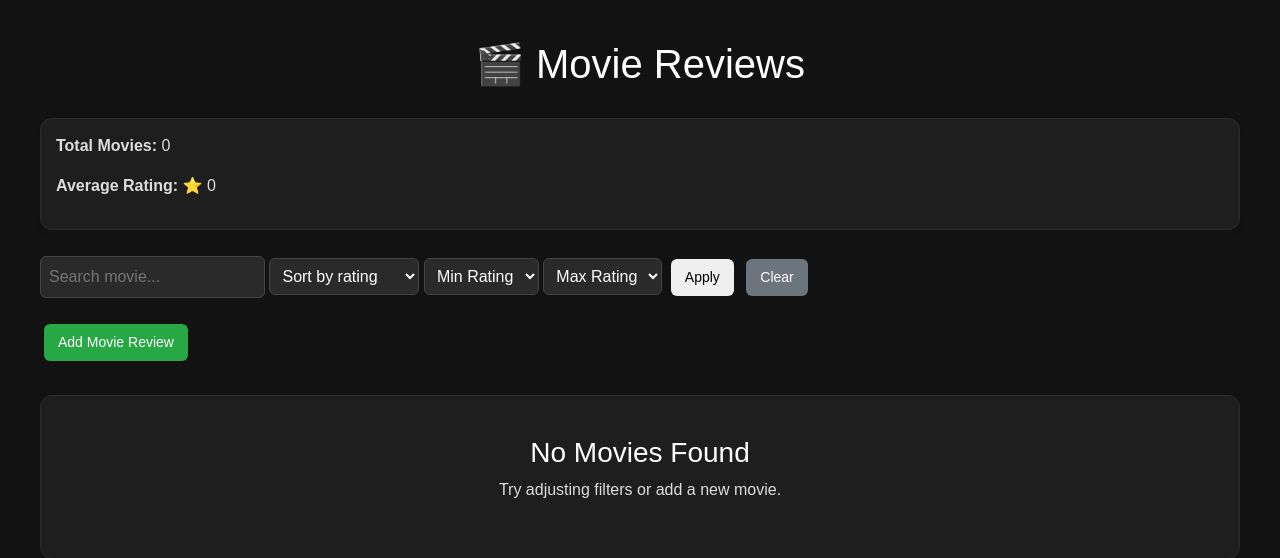
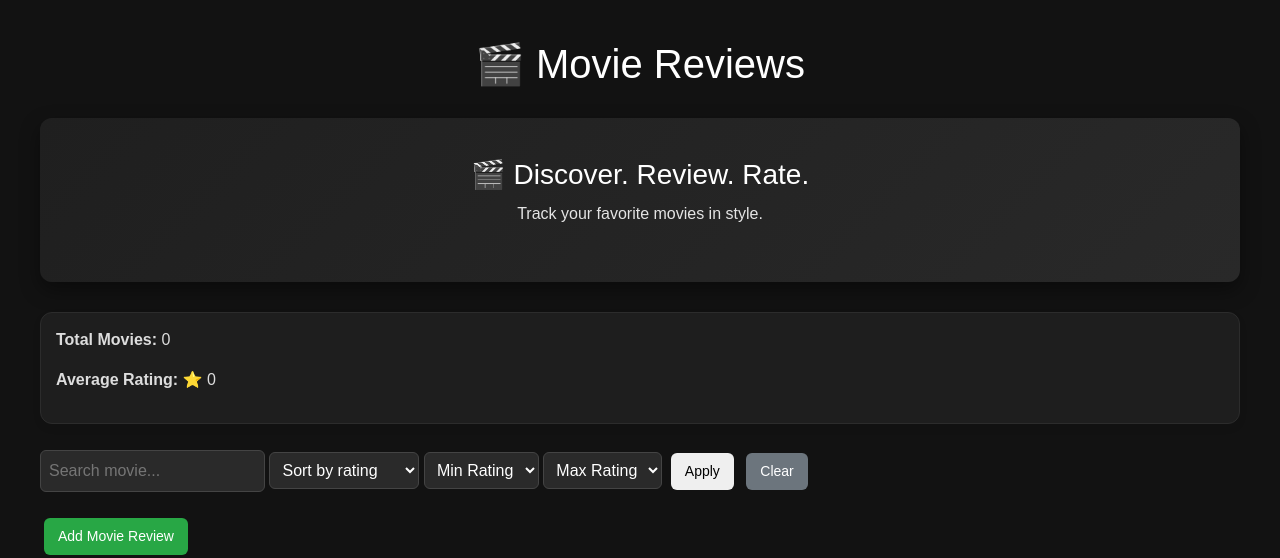
Before and after one commit to wwwatchara2707-2549/movie-review-flask, a Flask app: page / in a window 1280 px wide. Shown: the top 558 px of the page. Run offline with Flask 3, Linux system fonts and the light colour scheme; data that the repository does not hold is empty.

Commit message:
Add cinematic hero section

```diff
--- a/static/style.css
+++ b/static/style.css
@@ -420,3 +420,16 @@ body.dark-mode .footer {
     background-color: #1a1a1a;
     color: #aaa;
 }
+
+.hero-section {
+    padding: 40px 20px;
+    margin-bottom: 30px;
+    border-radius: 12px;
+    background: linear-gradient(135deg, #1f1f1f, #292929);
+    box-shadow: 0 8px 20px rgba(0,0,0,0.4);
+}
+
+.hero-section h2 {
+    font-size: 28px;
+    margin-bottom: 10px;
+}
--- a/templates/index.html
+++ b/templates/index.html
@@ -13,6 +13,10 @@
 <body class="dark-mode">
 
 <h1>🎬 Movie Reviews</h1>
+<div class="hero-section text-center">
+    <h2>🎬 Discover. Review. Rate.</h2>
+    <p>Track your favorite movies in style.</p>
+</div>
 
 <!-- FLASH -->
 {% with messages = get_flashed_messages(with_categories=true) %}
```
